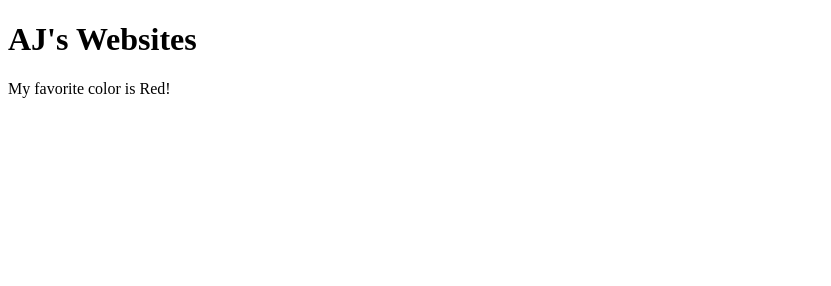
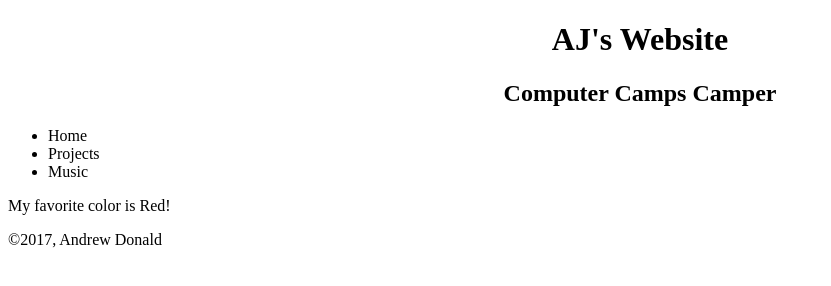
Before and after one commit to DarkerLonging/CompsCampsWebsite, a plain HTML site: page index.html in a window 1280 px wide. Shown: the whole page, without its empty margins (0-831 px from the left). Drawn offline with Linux system fonts and the light colour scheme.

Commit message:
2nd Commit More Organised xD

```diff
--- a/index.html
+++ b/index.html
@@ -9,10 +9,23 @@
 </head>
 
 <body>
-  <div class="content">
-    <h1>AJ's Websites</h1>
+  <header>
+    <h1 style="text-align:center">AJ's Website</h1>
+    <h2 style="text-align:center">Computer Camps Camper</h2>
+  </header>
+  <nav>
+    <ul>
+      <li>Home</li>
+      <li>Projects</li>
+      <li>Music</li>
+    </ul>
+  </nav>
+  <main>
+
     <p>My favorite color is Red!</p>
-  </div>
+  </main>
+  <footer>&copy2017, Andrew Donald</footer>
+
 </body>
 
 </html>
```
